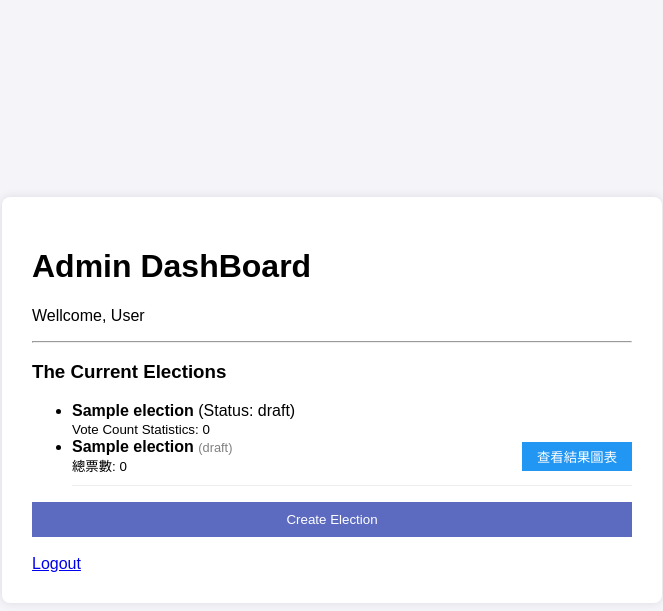
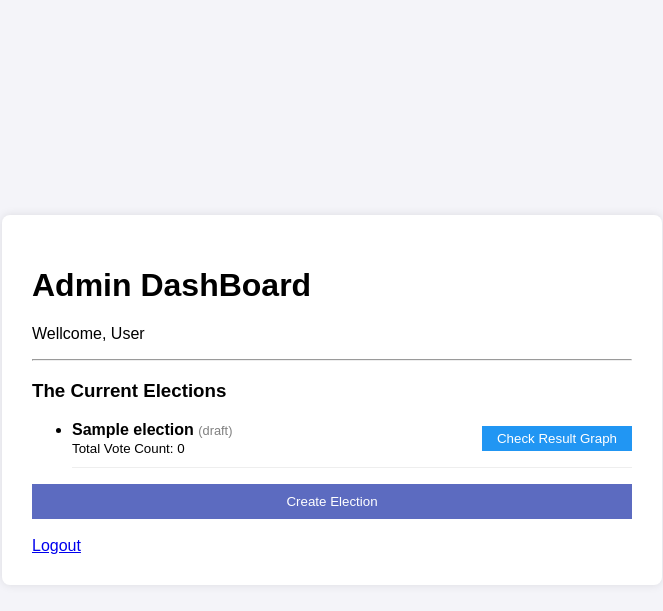
Before and after one commit to Ultramarine0325/COMP3500_Group41_VotingSystem, a Node server app: template views/admin_dashboard.ejs in a window 1280 px wide. Shown: the top 611 px of the page, without its empty margins (308-971 px from the left). Run offline with Node 20, Linux system fonts and the light colour scheme; the template is opened without the code that fills it: values that come from a table or form of the project are taken from there, others are empty; tables that the repository leaves empty hold one stand-in row (values such as "Sample post"); some libraries are stand-ins or nearby versions.

Commit message:
Update admin_dashboard.ejs

```diff
--- a/views/admin_dashboard.ejs
+++ b/views/admin_dashboard.ejs
@@ -16,12 +16,6 @@
         <% } else { %>
             <ul>
                 <% elections.forEach(function(election) { %>
-                    <li>
-                        <strong><%= election.title %></strong>
-                        (Status: <%= election.status %>)
-                        <br>
-                        <small>Vote Count Statistics: <%= election.candidates.reduce((acc, c) => acc + c.voteCount, 0) %></small>
-                    </li>
 
                     <li style="margin-bottom: 15px; padding-bottom: 10px; border-bottom: 1px solid #eee;">
 
@@ -30,11 +24,11 @@
                                 <strong><%= election.title %></strong>
                                 <span style="font-size: 0.8em; color: gray;">(<%= election.status %>)</span>
                                 <br>
-                                <small>總票數: <%= election.candidates.reduce((acc, c) => acc + c.voteCount, 0) %></small>
+                                <small>Total Vote Count: <%= election.candidates.reduce((acc, c) => acc + c.voteCount, 0) %></small>
                             </div>
                             <div>
                                 <a href="/results/<%= election._id %>">
-                                    <button style="width: auto; padding: 5px 15px; background-color: #2196F3;">查看結果圖表</button>
+                                    <button style="width: auto; padding: 5px 15px; background-color: #2196F3;">Check Result Graph</button>
                                 </a>
                             </div>
                         </div>
```
